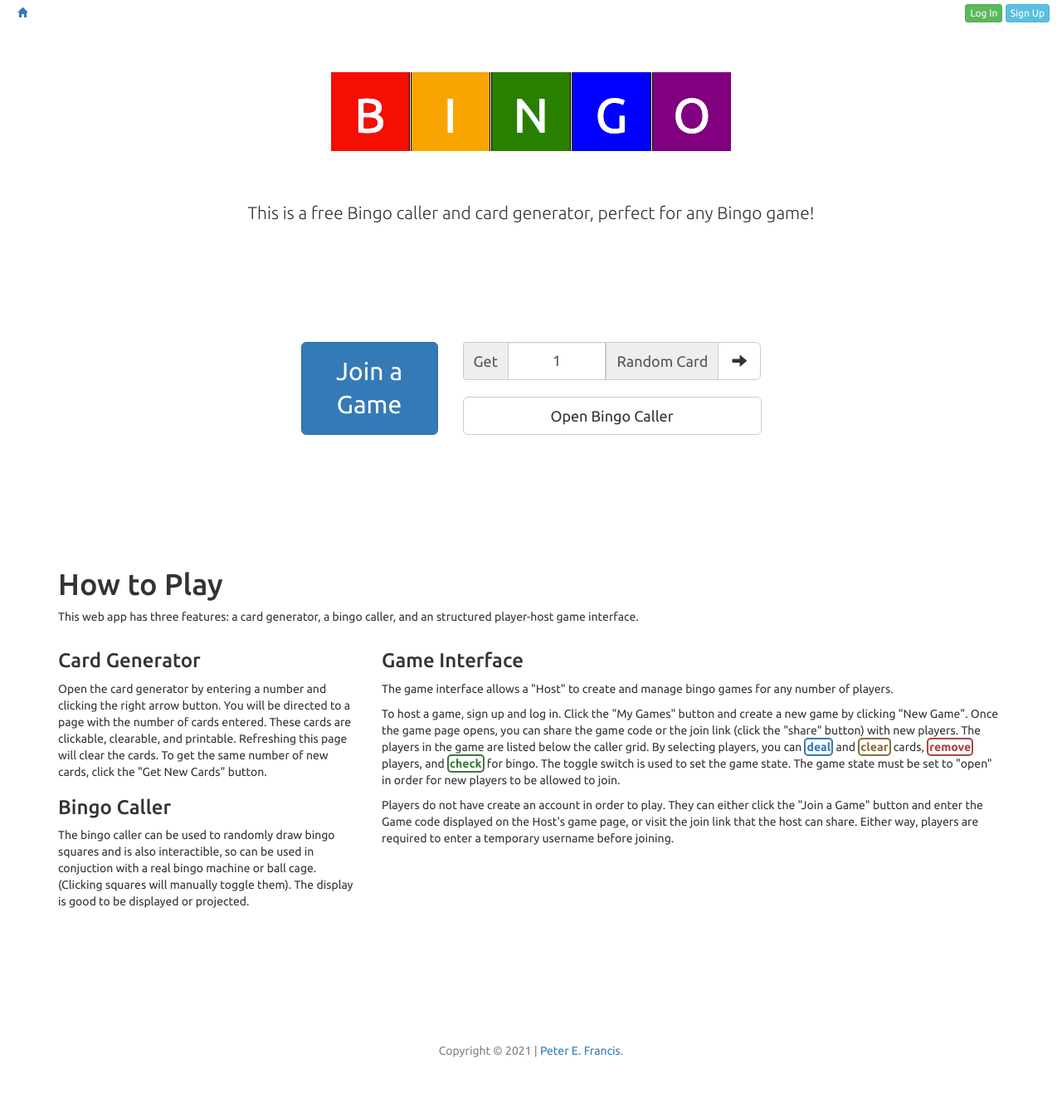
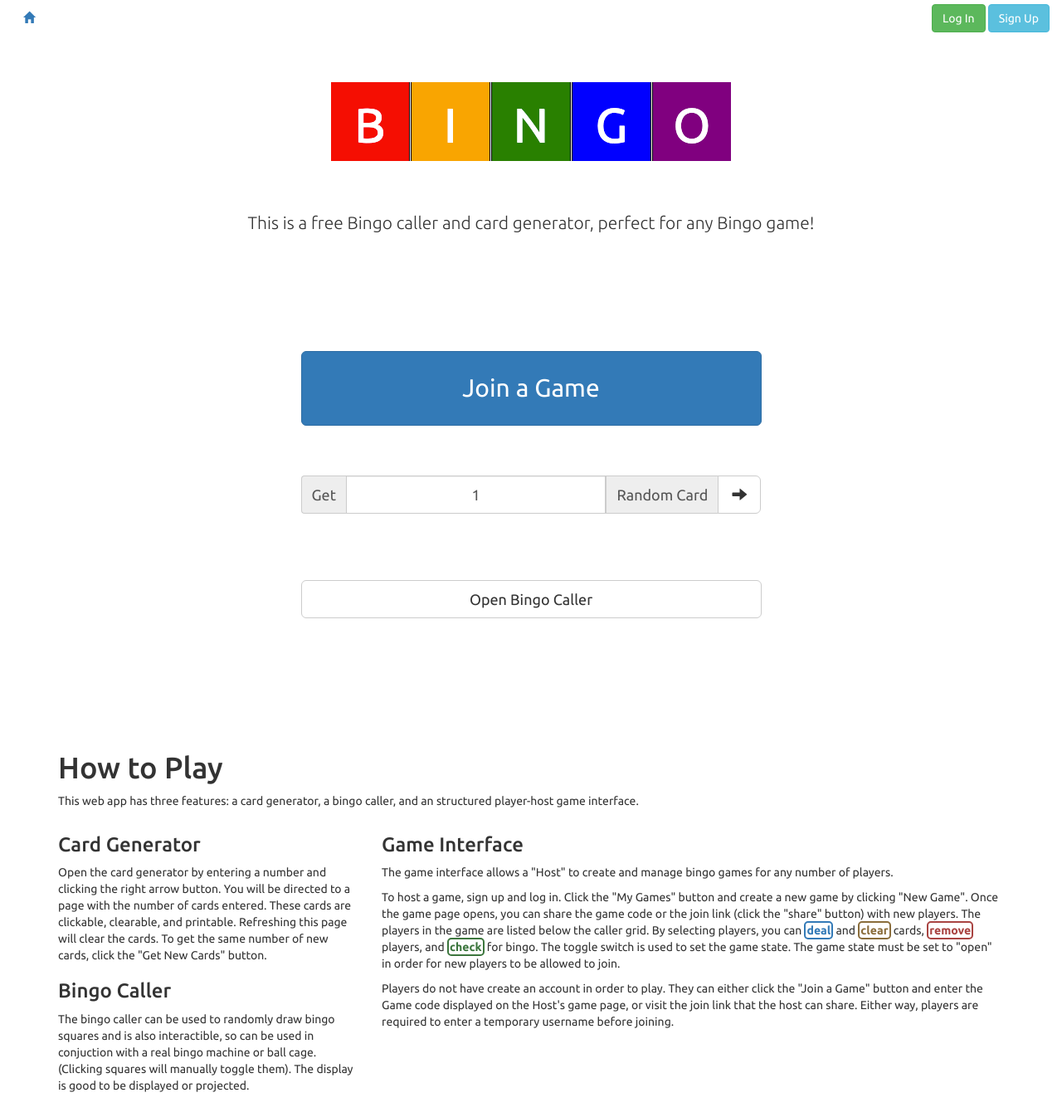
Before and after one commit to PeterEFrancis/bingo-app, a Flask app: page / in a window 1280 px wide. Shown: the top 1346 px of the page at 83% size. Before the commit the page ends 1274 px from the top, so only its background shows below. Run offline with Flask 2, Linux system fonts and the light colour scheme; parts of the project's set-up code (start-up, migrations or seed data) failed here and were passed over; some libraries are stand-ins or nearby versions.

Commit message:
styles and button selecting

```diff
--- a/templates/account_bar.html
+++ b/templates/account_bar.html
@@ -1,20 +1,21 @@
-<div class = "container-fluid">
+<div class ="container-fluid">
   <div class="row" style="margin-top: 5px;">
     <div class="col-xs-6">
-      <button class="btn btn-link btn-xs" onclick="window.location='/'">
+      <button class="btn btn-link" onclick="window.location='/'">
         <span class="glyphicon glyphicon-home"></span>
       </button>
     </div>
     <div class="col-xs-6 text-right">
       {% if loggedin %}
         <div class="dropdown">
-          <button class="btn btn-xs btn-default dropdown-toggle" type="button" data-toggle="dropdown">
+          <button class="btn btn-default dropdown-toggle" type="button" data-toggle="dropdown">
             <span class="glyphicon glyphicon-user" style="margin-right:5px;"></span> {{username}} <span class="caret" style="margin-left:5px;"></span>
           </button>
           <ul class="dropdown-menu dropdown-menu-right">
             {% if username == 'admin' %}
               <li><a href="/admin/access">Admin Access</a></li>
               {% else %}
+              <li><a style="cursor:pointer" onclick="new_game()">New Game</a></li>
               <li><a style="cursor:pointer" data-toggle="modal" data-target="#games-modal">My Games</a></li>
             {% endif %}
             <li><a style="cursor:pointer" data-toggle="modal" data-target="#change-password-modal">Change My Password</a></li>
@@ -25,7 +26,7 @@
                   <div class="col-xs-7">
                     Log Out
                   </div>
-                  <div class="col-xs-5 text-right ">
+                  <div class="col-xs-5 text-right">
                     <span class="glyphicon glyphicon-log-out"></span>
                   </div>
                 </div>
@@ -34,8 +35,8 @@
           </ul>
         </div>
       {% else %}
-        <button type="button" class="btn btn-success btn-xs" data-toggle="modal" data-target="#login-modal">Log In</button>
-        <button type="button" class="btn btn-info btn-xs" data-toggle="modal" data-target="#signup-modal">Sign Up</button>
+        <button type="button" class="btn btn-success" data-toggle="modal" data-target="#login-modal">Log In</button>
+        <button type="button" class="btn btn-info" data-toggle="modal" data-target="#signup-modal">Sign Up</button>
       {% endif %}
     </div>
   </div>
@@ -119,20 +120,20 @@
           <span class="input-group-addon">
             <span class="glyphicon glyphicon-asterisk"></span>
           </span>
-          <input id="current-password" type="password" class="form-control" placeholder="current password"/>
+          <input id="current-password" type="password" class="form-control change-password" placeholder="current password"/>
         </div>
         <br>
         <div class="input-group" style="margin-top: 20px;">
           <span class="input-group-addon">
             <span class="glyphicon glyphicon-asterisk"></span>
           </span>
-          <input id="new-password" type="password" class="form-control" placeholder="new password"/>
+          <input id="new-password" type="password" class="form-control change-password" placeholder="new password"/>
         </div>
         <div class="input-group" style="margin-top: 20px;">
           <span class="input-group-addon">
             <span class="glyphicon glyphicon-asterisk"></span>
           </span>
-          <input id="confirm-new-password" type="password" class="form-control" placeholder="confirm new password"/>
+          <input id="confirm-new-password" type="password" class="form-control change-password" placeholder="confirm new password"/>
         </div>
         <br>
         <p id="change-password-error" style="color:red;">&nbsp;</p>
@@ -230,6 +231,12 @@
       }
     }
 
+    $(".change-password").on('keyup', function (e) {
+      if (e.key === 'Enter' || e.keyCode === 13) {
+        change_password();
+      }
+    });
+
 </script>
 
 {% else %}
@@ -248,13 +255,13 @@
           <span class="input-group-addon">
             <span class="glyphicon glyphicon-user"></span>
           </span>
-          <input id="login-username" class="form-control" placeholder="username"/>
+          <input id="login-username" class="form-control login" placeholder="username"/>
         </div>
         <div class="input-group" style="margin-top: 20px;">
           <span class="input-group-addon">
             <span class="glyphicon glyphicon-asterisk"></span>
           </span>
-          <input id="login-password" type="password" class="form-control" placeholder="password"/>
+          <input id="login-password" type="password" class="form-control login" placeholder="password"/>
         </div>
         <br>
         <p id="login-error" style="color:red;">&nbsp;</p>
@@ -278,19 +285,19 @@
           <span class="input-group-addon">
             <span class="glyphicon glyphicon-user"></span>
           </span>
-          <input id="signup-username" class="form-control" placeholder="username"/>
+          <input id="signup-username" class="form-control signup" placeholder="username"/>
         </div>
         <div class="input-group" style="margin-top: 20px;">
           <span class="input-group-addon">
             <span class="glyphicon glyphicon-asterisk"></span>
           </span>
-          <input id="signup-password" type="password" class="form-control" placeholder="password"/>
+          <input id="signup-password" type="password" class="form-control signup" placeholder="password"/>
         </div>
         <div class="input-group" style="margin-top: 20px;">
           <span class="input-group-addon">
             <span class="glyphicon glyphicon-asterisk"></span>
           </span>
-          <input id="signup-confirm-password" type="password" class="form-control" placeholder="confirm password"/>
+          <input id="signup-confirm-password" type="password" class="form-control signup" placeholder="confirm password"/>
         </div>
         <br>
         <p id="signup-error" style="color:red;">&nbsp;</p>
@@ -364,6 +371,19 @@
     });
   }
 
+  $(".signup").on('keyup', function (e) {
+    if (e.key === 'Enter' || e.keyCode === 13) {
+      signup();
+    }
+  });
+
+  $(".login").on('keyup', function (e) {
+    if (e.key === 'Enter' || e.keyCode === 13) {
+      login();
+    }
+  });
+
+
 </script>
 
 
--- a/templates/caller.html
+++ b/templates/caller.html
@@ -68,7 +68,7 @@
     <div class="container-fluid">
       <div class="row" style="margin-top: 5px;">
         <div class="col-md-12">
-          <button class="btn btn-xs btn-link" onclick="window.location='/'">
+          <button class="btn btn-link" onclick="window.location='/'">
             <span class="glyphicon glyphicon-home"></span>
           </button>
         </div>
--- a/templates/index.html
+++ b/templates/index.html
@@ -63,13 +63,18 @@
 
       <div class="row" style="margin-top: 120px;">
         <div class="col-xs-3"></div>
-        <div class="col-md-2" style="margin-bottom: 20px;">
+        <div class="col-md-6">
           <button type="button" class="btn btn-lg btn-block btn-primary center-block"
-                    onclick="window.location.href='/play'" style="height:112px; font-size: 30px; overflow-wrap: normal; white-space: normal;">
+                    onclick="window.location.href='/play'" style="height:3em; font-size: 30px; overflow-wrap: normal; white-space: normal;">
               Join a Game
           </button>
         </div>
-        <div class="col-md-4">
+        <div class="col-xs-3"></div>
+      </div>
+
+      <div class="row" style="margin-top: 60px;">
+        <div class="col-xs-3"></div>
+        <div class="col-md-6" style="margin-bottom: 20px;">
           <div class="input-group">
             <span class="input-group-addon" style="font-size: 18px; line-height: 1.3333333; height: 46px">
               Get
@@ -87,13 +92,19 @@
               </button>
             </span>
           </div>
-          <br>
+        </div>
+        <div class="col-xs-3"></div>
+      </div>
+
+      <div class="row" style="margin-top: 60px;">
+        <div class="col-xs-3"></div>
+        <div class="col-md-6" style="margin-bottom: 20px;">
           <button type="button" class="btn btn-lg btn-block btn-default center-block"
                   onclick="window.location.href='/caller'">
             Open Bingo Caller
           </button>
-          </div>
-        <div class="col-md-3"></div>
+        </div>
+        <div class="col-xs-3"></div>
       </div>
 
 
--- a/templates/join.html
+++ b/templates/join.html
@@ -131,6 +131,11 @@
     }
 
 
+    $("input").on('keyup', function (e) {
+      if (e.key === 'Enter' || e.keyCode === 13) {
+        join();
+      }
+    });
 
   </script>
 
```
Also changed, not shown: templates/cards.html (+5 -5 lines), templates/game.html (+38 -11 lines).
